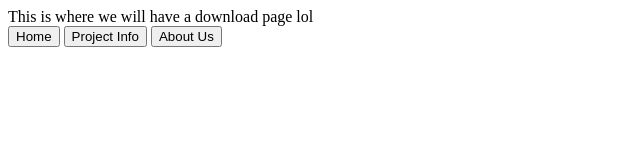
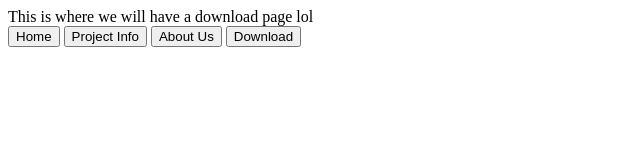
Before and after one commit to jeferris/RIDA, a plain HTML site: page download.html in a window 1280 px wide. Shown: the whole page, without its empty margins (0-640 px from the left). Drawn offline with Linux system fonts and the light colour scheme.

Commit message:
Update download.html

```diff
--- a/download.html
+++ b/download.html
@@ -6,6 +6,7 @@
             <button class="option active" onclick="home()">Home</button>
             <button class="option" onclick="project()">Project Info</button>
             <button class="option" onclick="about()">About Us</button>
+            <button class="option" onclick="about()">Download</button>
         </div>
     </body>
 <script>
```
